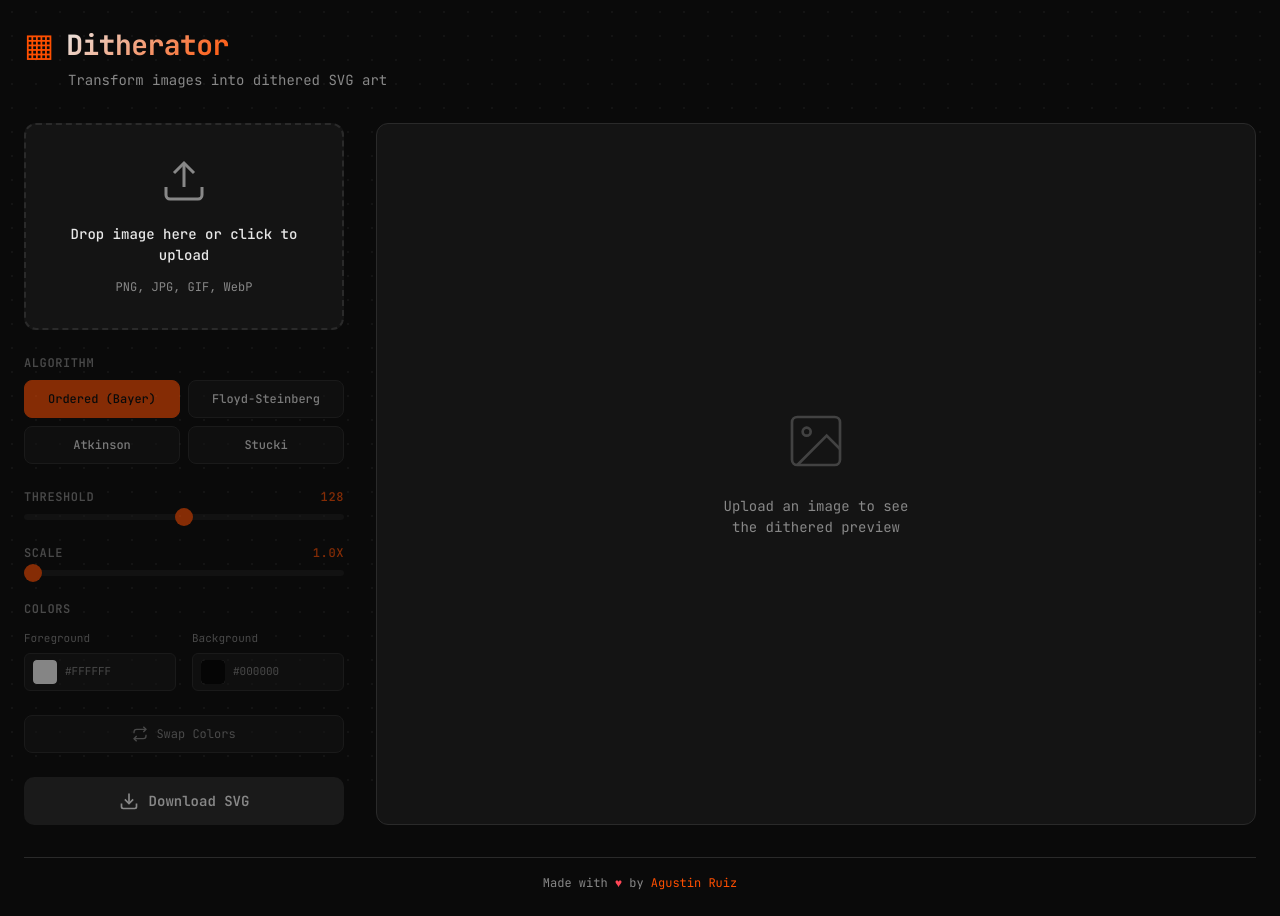
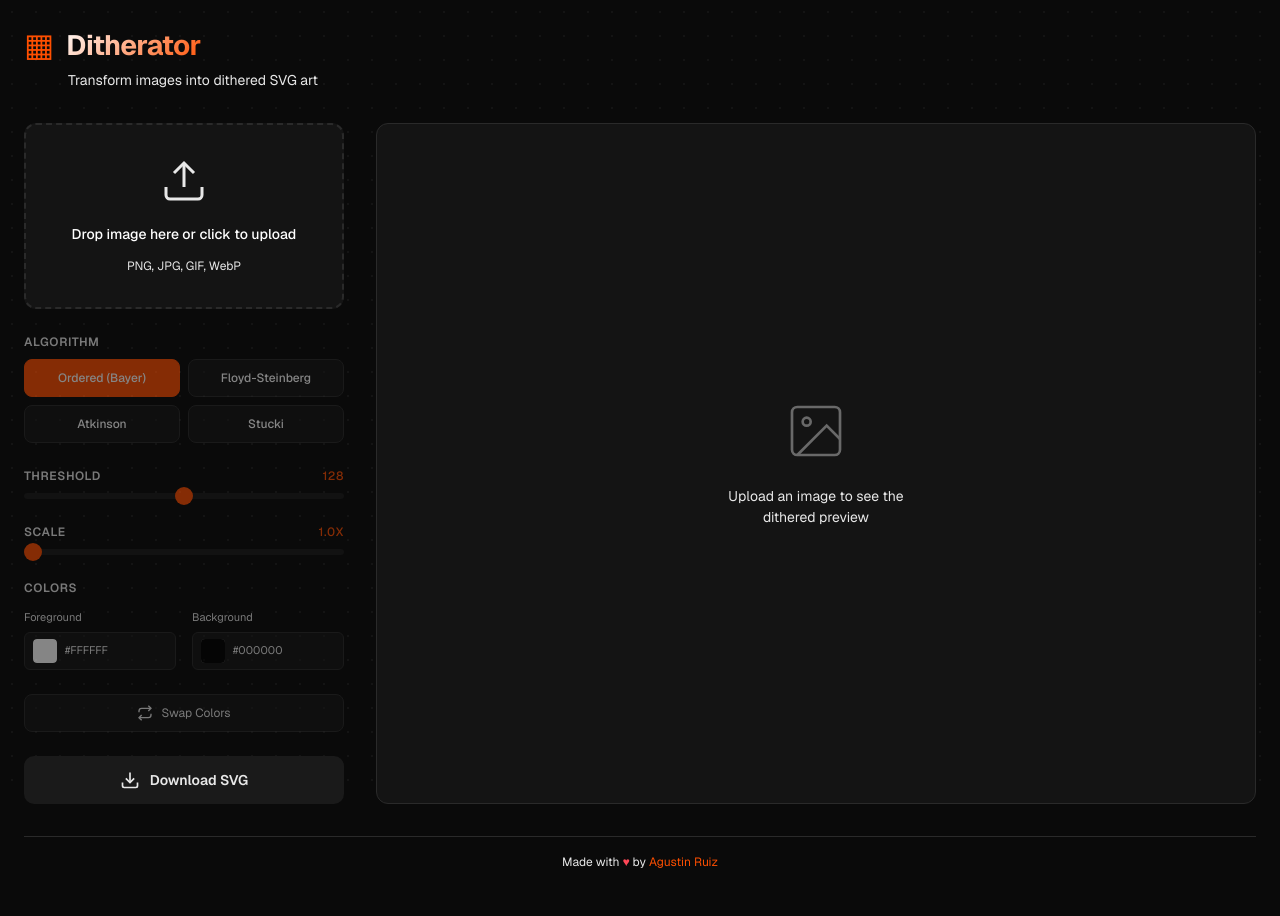
Before and after one commit to aguscruiz/ditherator, a React (Vite) app: page / in a window 1280 px wide. After the commit the page ends 895 px from the top, so only its background shows below. Built offline with nearby package versions, Linux system fonts and the light colour scheme; the HTML template or start-up script is replaced by a standard one.

Commit message:
Update font to Geist and refine color variables
Switched the main font from JetBrains Mono to Geist for a more modern look. Updated CSS variables and component styles to use new text color variables and adjusted font families for consistency. Improved button color contrast and hover effects.

```diff
--- a/index.html
+++ b/index.html
@@ -7,7 +7,7 @@
     <title>Ditherator - Image to Dithered SVG</title>
     <link rel="preconnect" href="https://fonts.googleapis.com">
     <link rel="preconnect" href="https://fonts.gstatic.com" crossorigin>
-    <link href="https://fonts.googleapis.com/css2?family=JetBrains+Mono:wght@400;500;600;700&display=swap" rel="stylesheet">
+    <link href="https://fonts.googleapis.com/css2?family=Geist:wght@400;500;600;700&display=swap" rel="stylesheet">
   </head>
   <body>
     <div id="root"></div>
--- a/src/components/DitherControls.css
+++ b/src/components/DitherControls.css
@@ -42,7 +42,7 @@
   border: 1px solid var(--border-color);
   border-radius: 8px;
   padding: 10px 12px;
-  color: var(--text-primary);
+  color: var(--text-white);
   font-family: var(--font-mono);
   font-size: 12px;
   font-weight: 500;
@@ -58,7 +58,7 @@
 .algorithm-button.active {
   background: var(--accent);
   border-color: var(--accent);
-  color: var(--bg-primary);
+  color: var(--text-white);
 }
 
 .control-slider {
--- a/src/components/DownloadButton.css
+++ b/src/components/DownloadButton.css
@@ -8,8 +8,8 @@
   background: var(--accent);
   border: none;
   border-radius: 10px;
-  color: var(--bg-primary);
-  font-family: var(--font-mono);
+  color: var(--text-white);
+  font-family: var(--font-sans);
   font-size: 14px;
   font-weight: 600;
   cursor: pointer;
@@ -19,7 +19,7 @@
 .download-button:hover:not(.disabled) {
   background: var(--accent-dim);
   transform: translateY(-1px);
-  box-shadow: 0 4px 12px rgba(0, 255, 136, 0.3);
+  box-shadow: 0 4px 12px rgba(255, 79, 0, 0.3);
 }
 
 .download-button:active:not(.disabled) {
--- a/src/index.css
+++ b/src/index.css
@@ -9,11 +9,12 @@
   --bg-secondary: #141414;
   --bg-tertiary: #1a1a1a;
   --border-color: #2a2a2a;
-  --text-primary: #e8e8e8;
-  --text-secondary: #888;
+  --text-primary: #ffffff;
+  --text-secondary: #e8e8e8;
+  --text-white: #ffffff;
   --accent: #ff4f00;
   --accent-dim: #cc3f00;
-  --font-mono: 'JetBrains Mono', monospace;
+  --font-sans: 'Geist', sans-serif;
 }
 
 html, body, #root {
@@ -22,7 +23,7 @@ html, body, #root {
 }
 
 body {
-  font-family: var(--font-mono);
+  font-family: var(--font-sans);
   background: var(--bg-primary);
   color: var(--text-primary);
   line-height: 1.5;
```
